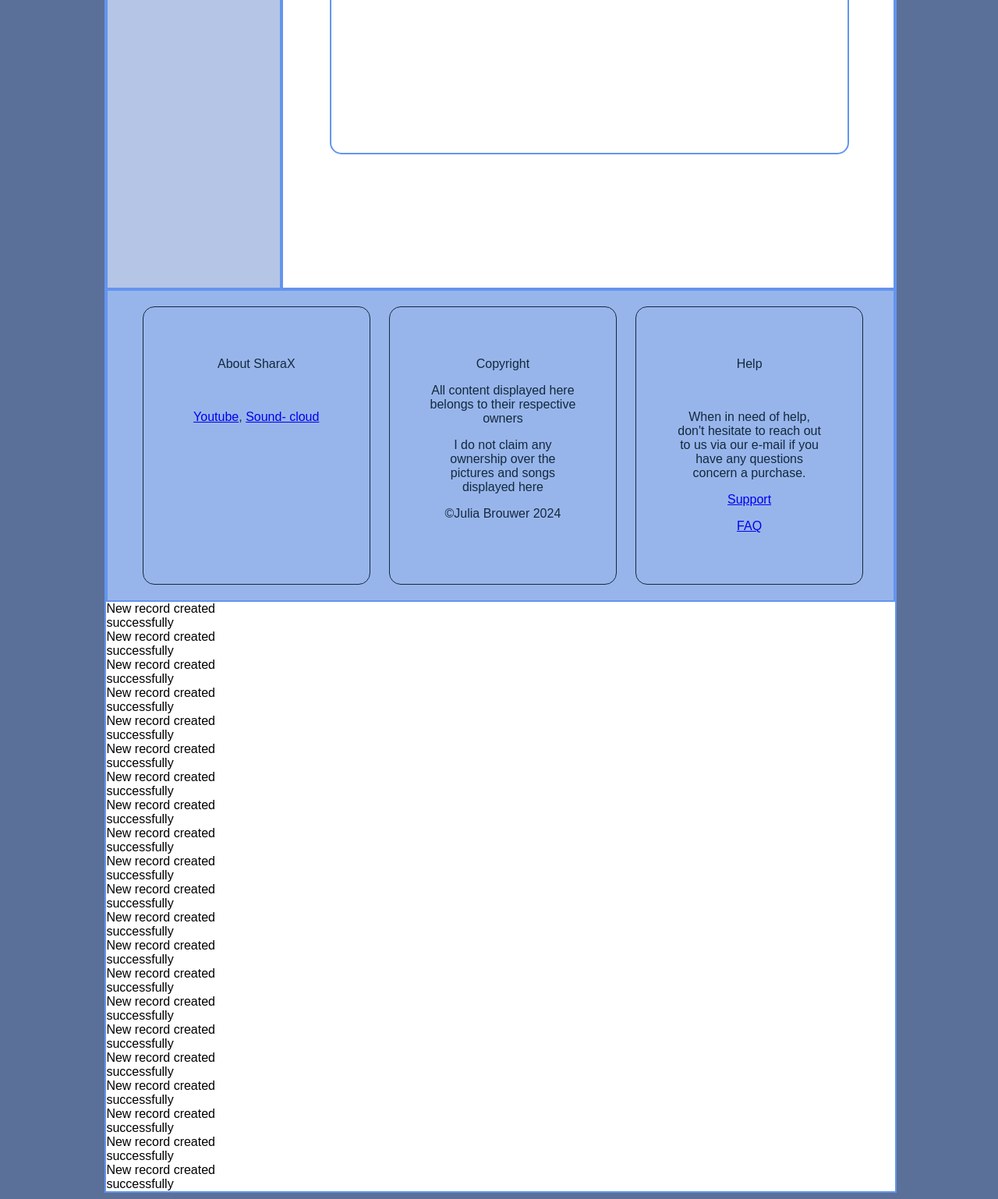
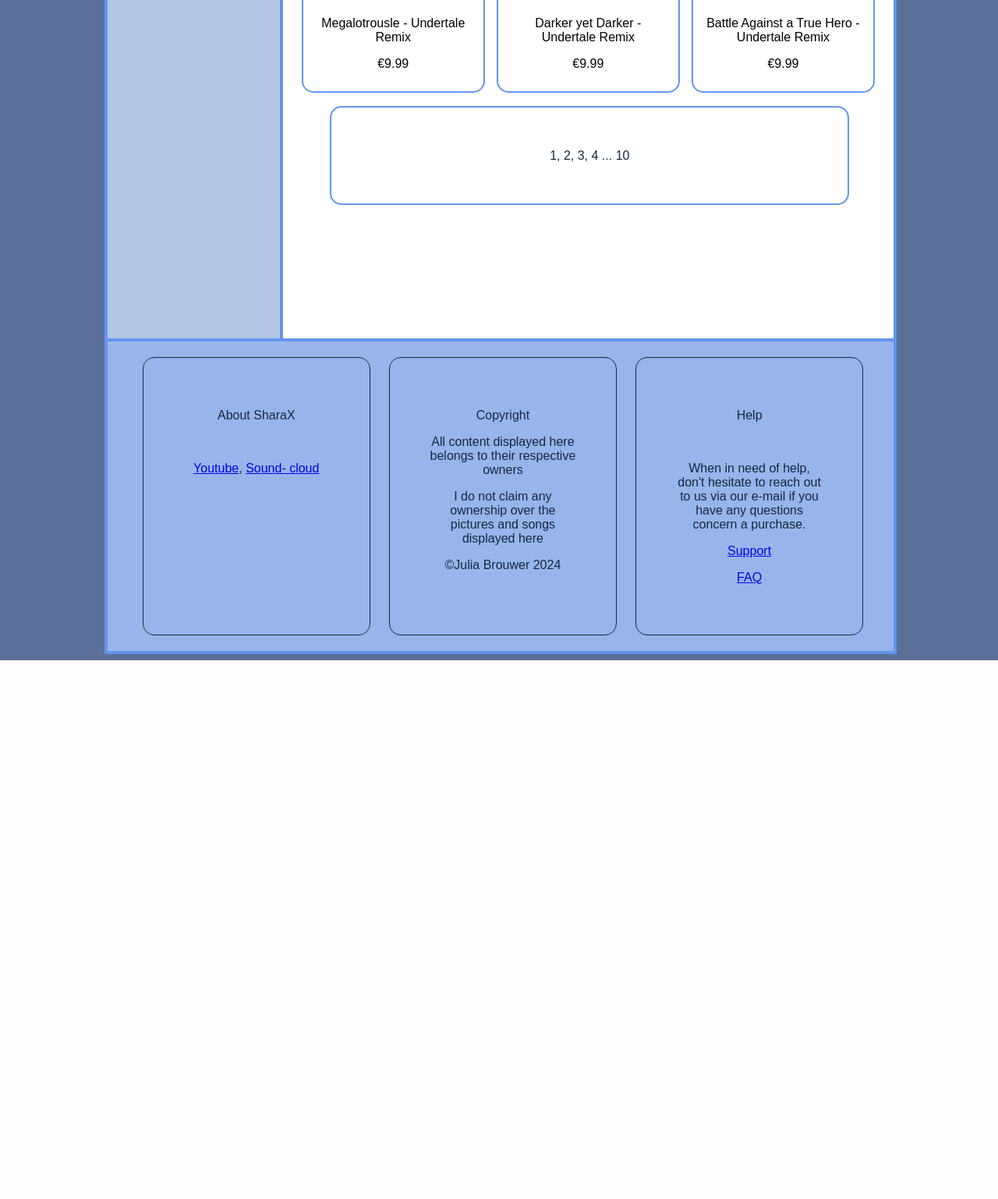
Before and after one commit to GLU-CSD/weekopdrachten-webshop-dynamisch-MoonyDewDrops, a PHP site: page / in a window 1280 px wide. Shown: the part 2148-3686 px from the top of the page at 78% size. After the commit the page ends 2995 px from the top, so only its background shows below. Run offline with PHP 8.4, Linux system fonts and the light colour scheme.

Commit message:
Fixed for now

```diff
--- a/index.php
+++ b/index.php
@@ -1,8 +1,100 @@
+<!--old-->
 <?php
 session_start();
 ?>
 
 <!doctype html>
+<html class="no-js" lang="en">
+
+<head>
+  <meta charset="utf-8">
+  <meta name="viewport" content="width=device-width, initial-scale=1">
+  <title>Home</title>
+
+  <link rel="stylesheet" href="assets/css/style.css">
+  <link rel="stylesheet" href="assets/css/0TopBalk.css">
+  <link rel="stylesheet" href="assets/css/1navigationBalk.css">
+  <link rel="stylesheet" href="assets/css/2Filter.css">
+  <link rel="stylesheet" href="assets/css/3products.css">
+  <link rel="stylesheet" href="assets/css/footer.css">
+
+  <meta name="description" content="">
+
+  <meta property="og:title" content="">
+  <meta property="og:type" content="">
+  <meta property="og:url" content="">
+  <meta property="og:image" content="">
+  <meta property="og:image:alt" content="">
+
+  <link rel="shortcut icon" href="assets/Images/favicon.ico">
+  <meta name="theme-color" content="#fafafa">
+
+  <script defer src="assets/js/app.js"></script>
+</head>
+
+<body>
+
+  <!--Container that contains everything-->
+  <div class="container">
+
+    <?php
+    include_once 'header.php';
+
+    include_once 'filter.php';
+
+    include_once 'products.php';
+    ?>
+
+    <!--Thing where products r inside-->
+    <div class="products">
+
+      <!--the start of the products. Has the cover image of the song, n height&width inside it.
+    Inside here r the image, name, price & add to cart button-->
+
+      <?php
+      //Cute lil foreach loop for the giggles
+      foreach ($products as $product) {
+      ?>
+        <!-- does all the info of the product so they're displayed correctly. Gathers them from the product array in the products.php file -->
+        <a href="productPage.php?id=<?= $product['id'] ?>" style="text-decoration:none;color:black;">
+
+          <div class="product-item">
+          <img src="<?= $product['photo'] ?>" alt="<?= $product['title'] ?>" style="width: 100%; height: auto">
+            <br> <br>
+            <?= $product['title'] ?>
+            <p>€<?= $product['price'] ?></p>
+
+          </div>
+        </a>
+
+          <?php
+          }
+          ?>
+    <!-- Deleted this, but it's just a href added to the text. If i wanna do this stuff in the future, ik what to do -->
+      <div id="nextPage" class="skip">
+        <p>1, 2, 3, 4 ... 10</p>
+
+      </div>
+    </div>
+
+    <?php
+    include_once 'footer.php';
+    ?>
+
+  </div>
+</body>
+
+</html>
+
+
+
+
+<!--new-->
+<!-- <?php
+session_start();
+?>-->
+
+<!-- <!doctype html>
 <html class="no-js" lang="en">
 
 <head>
@@ -73,11 +165,11 @@ session_start();
       } else {
         echo "No ID provided";
       }
-      ?>
+      ?> -->
 
       <!--The next page box that already works but just need to see if i rlly need it in the end. Otherwise remove this later-->
       <!-- Deleted this, but it's just a href added to the text. If i wanna do this stuff in the future, ik what to do -->
-      <div id="nextPage" class="skip">
+      <!-- <div id="nextPage" class="skip">
         <p>1, 2, 3, 4 ... 10</p>
 
       </div>
@@ -90,4 +182,4 @@ session_start();
   </div>
 </body>
 
-</html>
+</html> -->
--- a/products.php
+++ b/products.php
@@ -290,39 +290,39 @@ $products = [
 ];
 
 
-$servername = "localhost";
-$username = "root";
-$password = "";
-$dbname = "Still gotta add this";
+// $servername = "localhost";
+// $username = "root";
+// $password = "";
+// $dbname = "Still gotta add this";
 
-$conn = new mysqli($servername, $username, $password, $dbname);
+// $conn = new mysqli($servername, $username, $password, $dbname);
 
-if ($conn->connect_error) {
-    die("Connection failed: " . $conn->connect_error);
-}
+// if ($conn->connect_error) {
+//     die("Connection failed: " . $conn->connect_error);
+// }
 
-foreach ($products as $product) {
-    $sql = "INSERT INTO products (id, title, category, price, sale, duration, age, photo, photo2, photo3, description) VALUES (
-        '{$product['id']}',
-        '{$product['title']}',
-        '{$product['category']}',
-        '{$product['price']}',
-        '{$product['sale']}',
-        '{$product['duration']}',
-        '{$product['age']}',
-        '{$product['photo']}',
-        '{$product['photo2']}',
-        '{$product['photo3']}',
-        '{$product['description']}'
-    )";
+// foreach ($products as $product) {
+//     $sql = "INSERT INTO products (id, title, category, price, sale, duration, age, photo, photo2, photo3, description) VALUES (
+//         '{$product['id']}',
+//         '{$product['title']}',
+//         '{$product['category']}',
+//         '{$product['price']}',
+//         '{$product['sale']}',
+//         '{$product['duration']}',
+//         '{$product['age']}',
+//         '{$product['photo']}',
+//         '{$product['photo2']}',
+//         '{$product['photo3']}',
+//         '{$product['description']}'
+//     )";
 
-    if ($conn->query($sql) === TRUE) {
-        echo "New record created successfully<br>";
-    } else {
-        echo "Error: " . $sql . "<br>" . $conn->error;
-    }
-}
+//     if ($conn->query($sql) === TRUE) {
+//         echo "New record created successfully<br>";
+//     } else {
+//         echo "Error: " . $sql . "<br>" . $conn->error;
+//     }
+// }
 
-$conn->close();
+// $conn->close();
 
-?>
+// ?>
```
